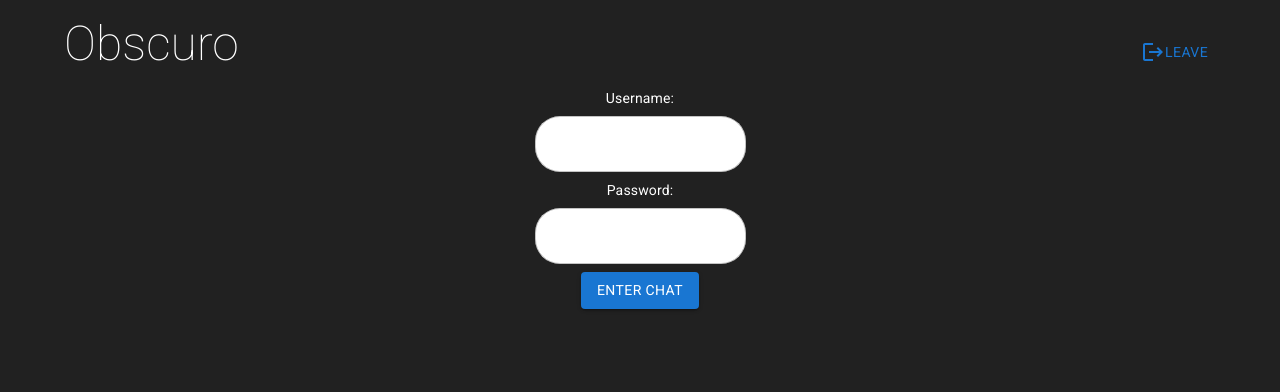
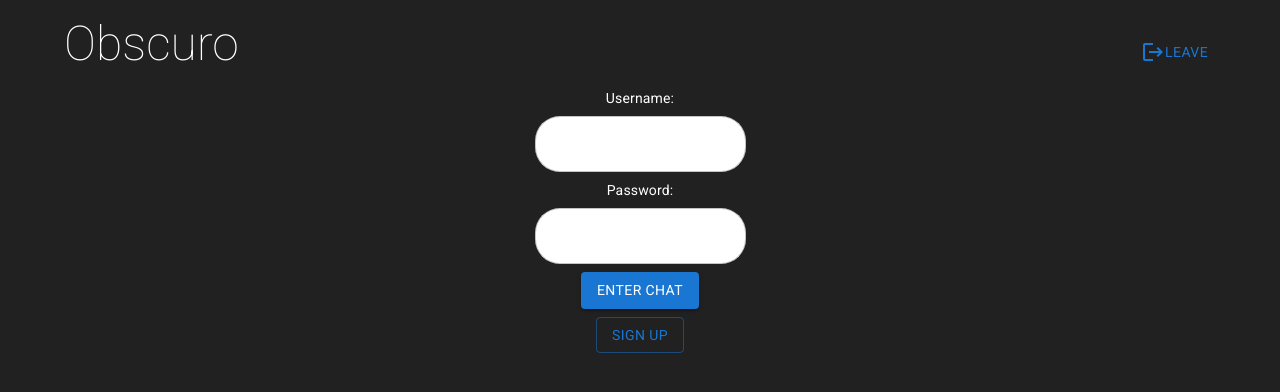
Before and after one commit to thiagogvasc/Obscuro, a React (Create React App) app in the folder client/: page / in a window 1280 px wide. Shown: the top 392 px of the page. Built offline with nearby package versions, Linux system fonts and the light colour scheme.

Commit message:
Add sign up button

```diff
--- a/client/src/pages/Login.js
+++ b/client/src/pages/Login.js
@@ -97,6 +97,7 @@ function Login() {
                         }}
                     />
                     <Button sx={{ display: "block" }} type="submit" variant="contained">Enter chat</Button>
+                    <Button variant="outlined" onClick={() => {navigate('/signup')}}>Sign up</Button>
                 </Box>
             </form>
         </Box>
```
